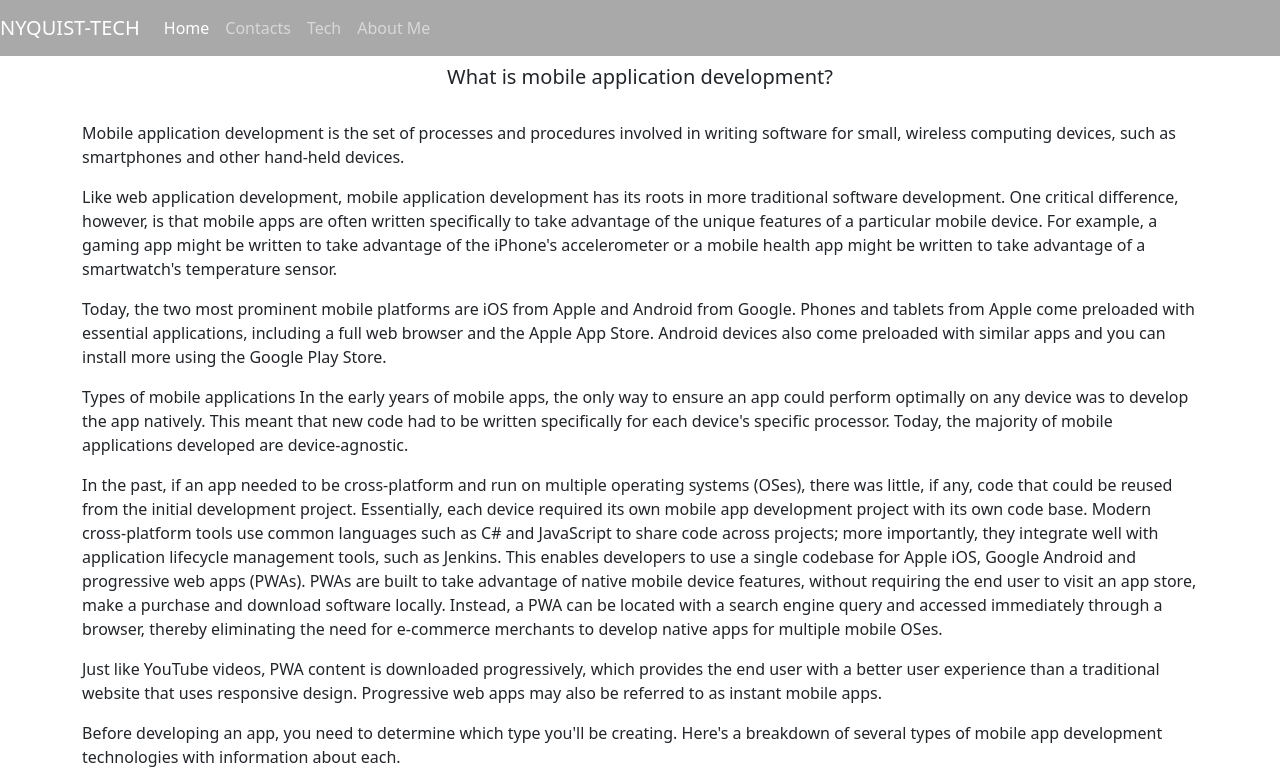
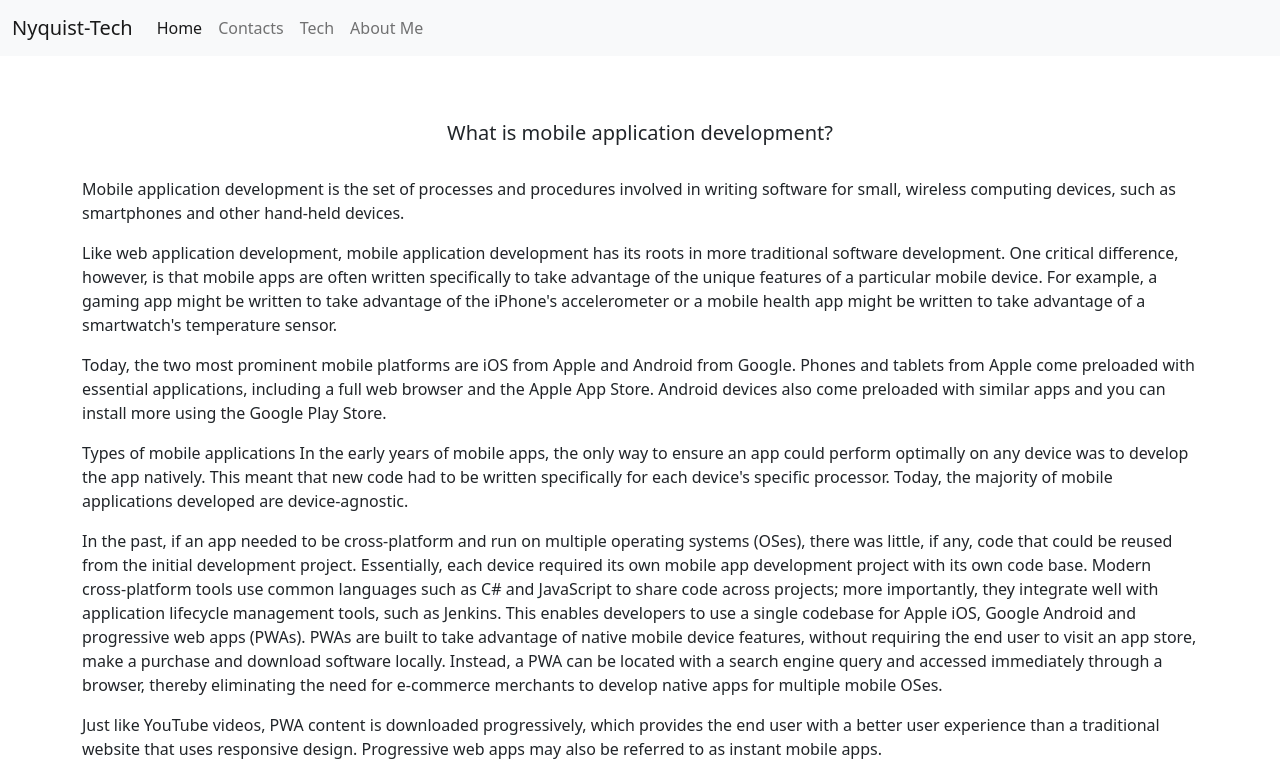
Before and after one commit to NyquistJnr/NyquistJnr.github.io, a plain HTML site: page index.html in a window 1280 px wide. Shown: the top 774 px of the page. Drawn offline with nearby package versions, Linux system fonts and the light colour scheme.

Commit message:
Fixed my navbar error

```diff
--- a/index.html
+++ b/index.html
@@ -45,26 +45,30 @@
 
         <div>
 
-    <nav class="navbar navbar-dark colorNav fixed-top navbar-expand-sm">
-
-        <button type="button" class="navbar-toggler" data-toggle="collapse" data-target="#Navbar"><span class="navbar-toggler-icon"></span></button>
-
-        <a class="navbar-brand mr-auto" href="#">NYQUIST-TECH</a>
-
-        <div class="collapse navbar-collapse" id="Navbar">
-
-            <ul class="navbar-nav mr-auto">
-
-                <li class="nav-item"><a class="nav-link active" href="#">Home</a></li>
-                <li class="nav-item"><a class="nav-link" href="./contact.html">Contacts</a></li>
-                <li class="nav-item"><a class="nav-link" href="./tech.html">Tech</a></li>
-                <li class="nav-item"><a class="nav-link" href="./aboutme.html">About Me</a></li>
-
-            </ul>
-
-        </div>
-
-    </nav>
+    <nav class="navbar navbar-expand-lg navbar-light bg-light">
+  <div class="container-fluid">
+    <a class="navbar-brand" href="#">Nyquist-Tech</a>
+    <button class="navbar-toggler" type="button" data-bs-toggle="collapse" data-bs-target="#navbarNav" aria-controls="navbarNav" aria-expanded="false" aria-label="Toggle navigation">
+      <span class="navbar-toggler-icon"></span>
+    </button>
+    <div class="collapse navbar-collapse" id="navbarNav">
+      <ul class="navbar-nav">
+        <li class="nav-item">
+          <a class="nav-link active" aria-current="page" href="#">Home</a>
+        </li>
+        <li class="nav-item">
+          <a class="nav-link" href="./contact.html">Contacts</a>
+        </li>
+        <li class="nav-item">
+          <a class="nav-link" href="./tech.html">Tech</a>
+        </li>
+        <li class="nav-item">
+          <a class="nav-link" href="./aboutme.html">About Me</a>
+        </li>
+      </ul>
+    </div>
+  </div>
+</nav>
 
         <div class="container correctMargin">
             <div class="row">
```
